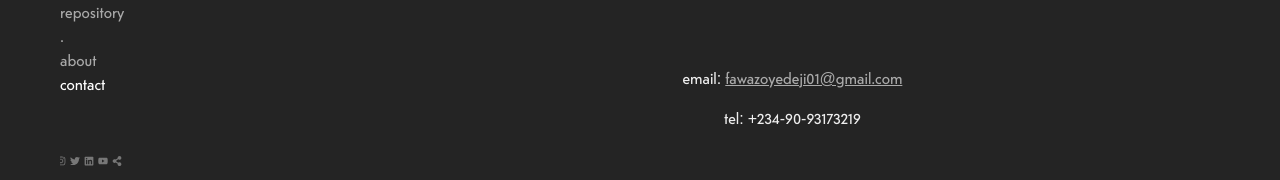
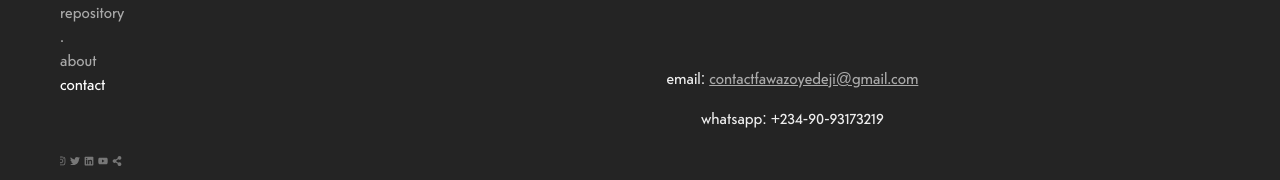
Before and after one commit to zainaboyedeji/fawazoyedeji, a React (Create React App) app: page /contact in a window 1280 px wide. Shown: the part 384-564 px from the top of the page. Built offline with nearby package versions, Linux system fonts and the light colour scheme.

Commit message:
worked on contact page

```diff
--- a/src/Pages/MainView/Contact/index.jsx
+++ b/src/Pages/MainView/Contact/index.jsx
@@ -4,12 +4,11 @@ import MobileHead from "../../../Components/MobileHead";
 function Contact() {
   return (
     <div className="contact">
-      <MobileHead/>
+      <MobileHead />
       <div className="line"></div>
       <div className="arr">
         <p>
-          For inquiries regarding availability for commissions, image licensing,
-          and print purchase, please contact.
+          For inquiries regarding availability for commissions, image licensing, and print purchase, please contact.
         </p>
       </div>
 
@@ -17,9 +16,9 @@ function Contact() {
         <h1>FAWAZ OYEDEJI.</h1>
       </div>
       <div className="arr">
-        <p>email: <a href="mailto:fawazoyedeji01@gmail.com">fawazoyedeji01@gmail.com</a></p>
+        <p>email: <a href="mailto:contactfawazoyedeji@gmail.com">contactfawazoyedeji@gmail.com</a></p>
 
-        <p>tel: +234-90-93173219</p>
+        <p>whatsapp: +234-90-93173219</p>
       </div>
     </div>
   );
```
